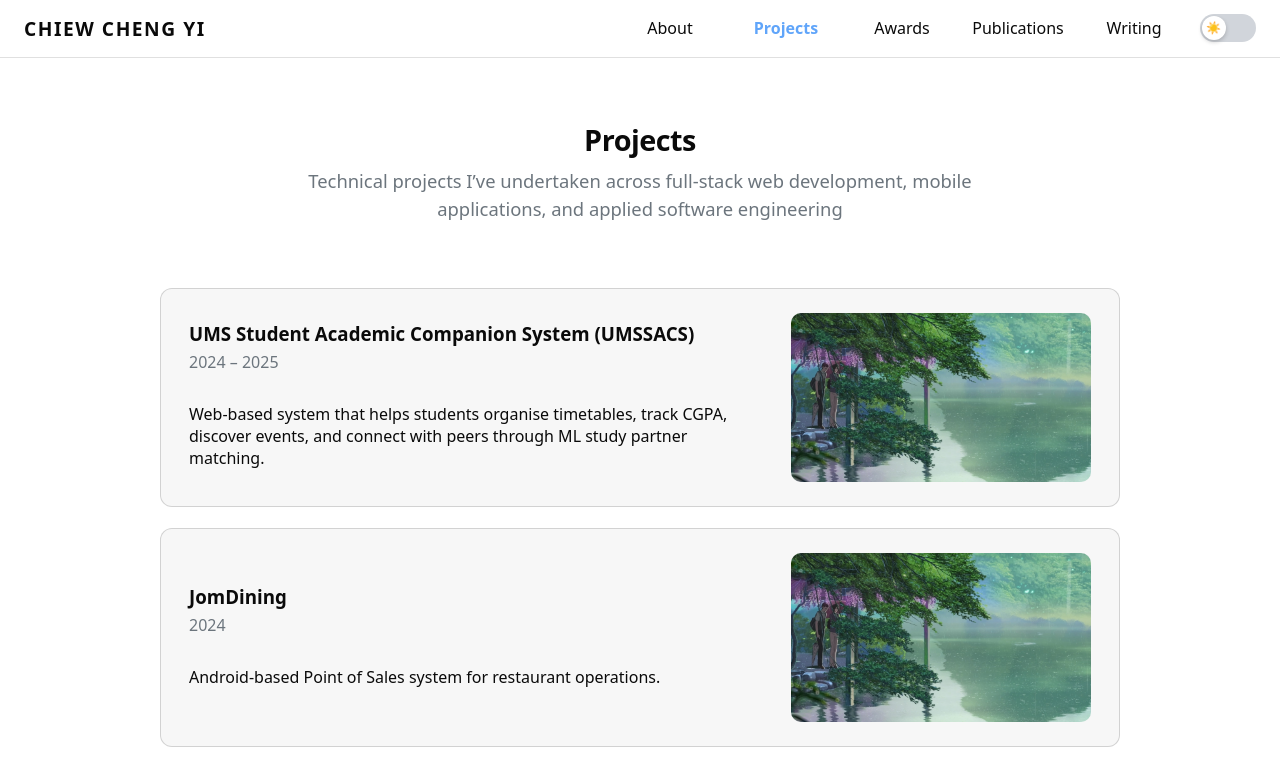
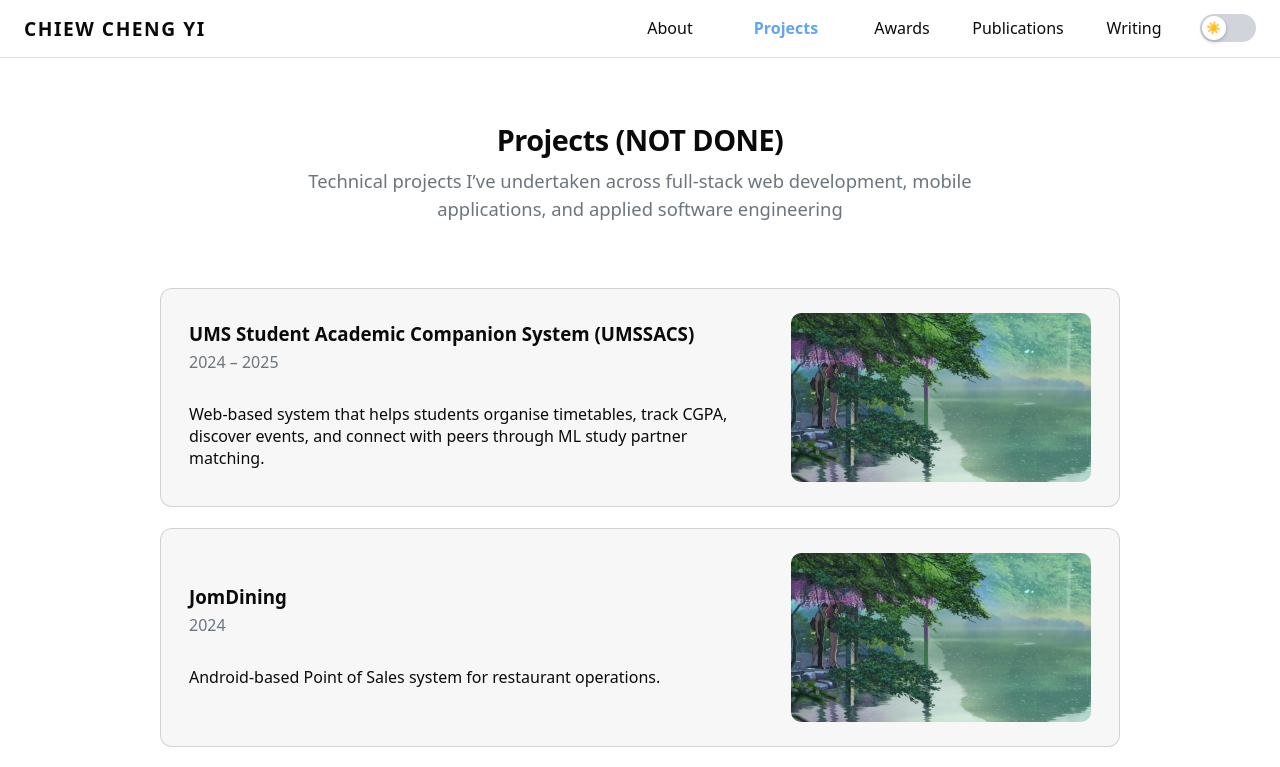
Before and after one commit to ccy7701/my-portfolio, a SvelteKit app: page /projects in a window 1280 px wide. Shown: the top 767 px of the page. Built offline with nearby package versions, Linux system fonts and the light colour scheme.

Commit message:
Update +page.svelte

```diff
--- a/src/routes/projects/+page.svelte
+++ b/src/routes/projects/+page.svelte
@@ -21,7 +21,7 @@
 
 <section class="section section-header">
   <div class="section-header-inner">
-    <h2>Projects</h2>
+    <h2>Projects (NOT DONE)</h2>
     <p class="section-subtitle">
       Technical projects I’ve undertaken across full-stack web development, mobile applications, and applied software engineering
     </p>
```
